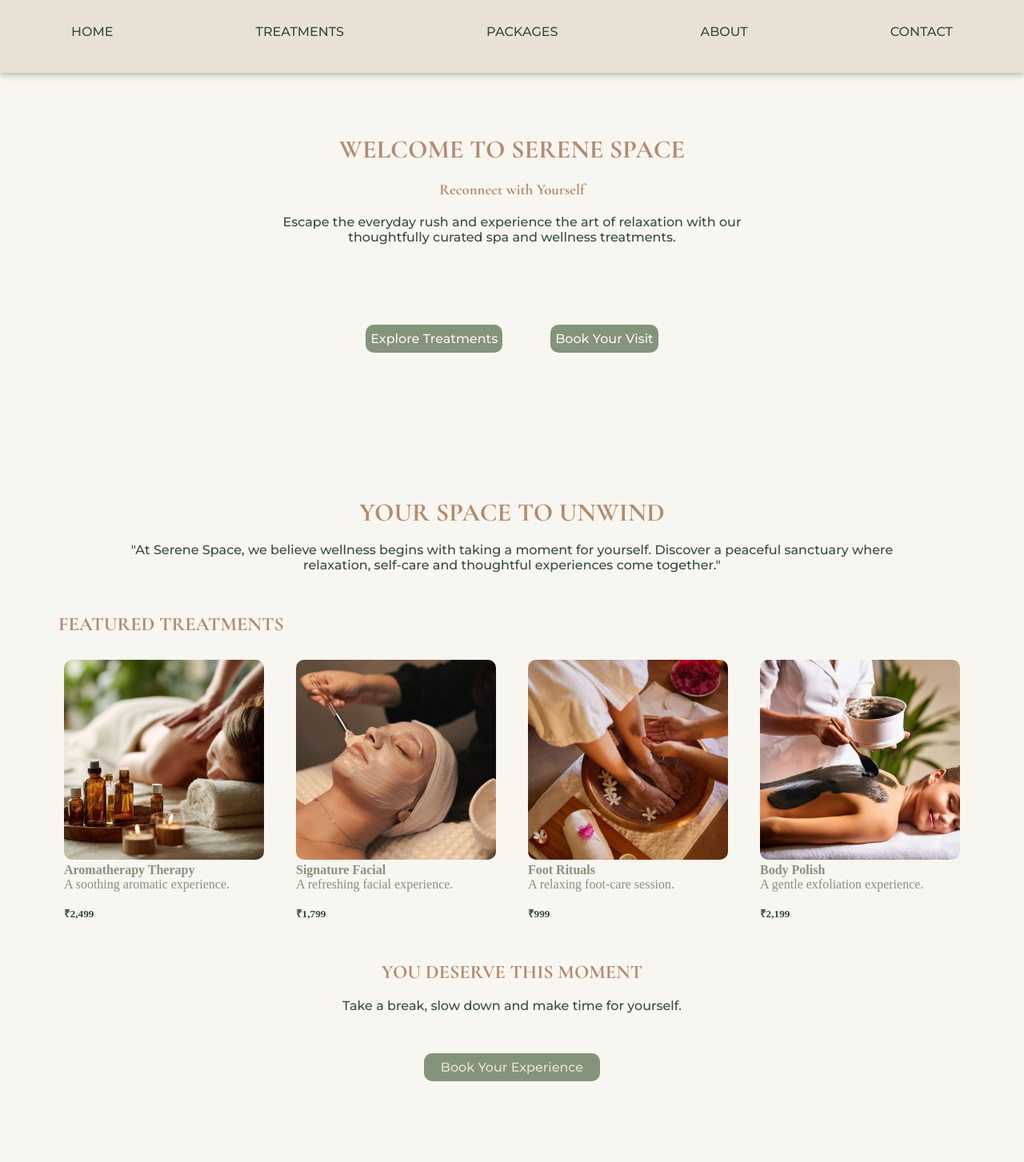
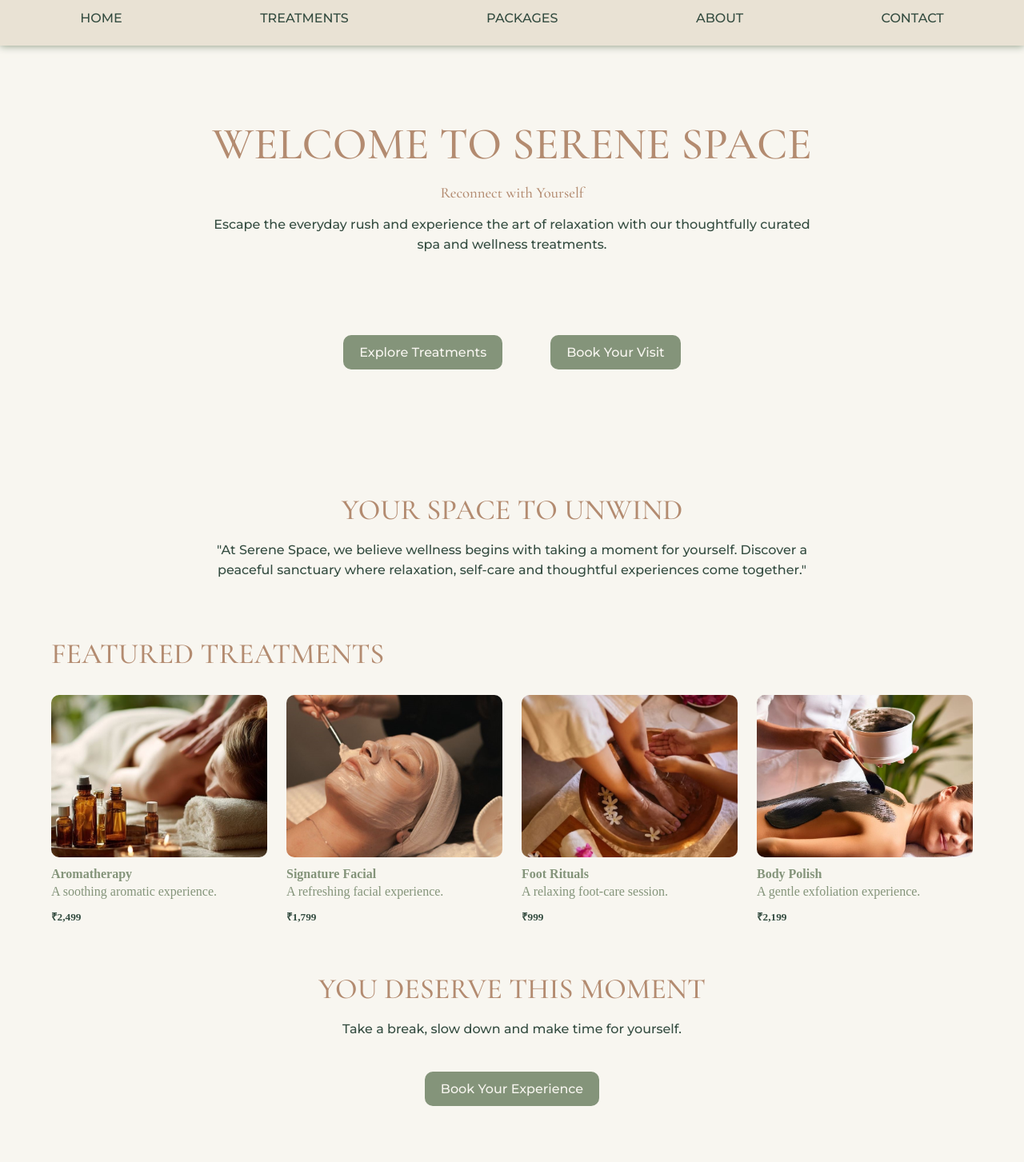
Before and after one commit to moulyakr14/Serene-Space, a plain HTML site: page index.html in a window 1280 px wide. Shown: the part 13-1466 px from the top of the page at 80% size. Before the commit the page ends 1415 px from the top, so only its background shows below. Drawn offline with nearby package versions, Linux system fonts and the light colour scheme.

Commit message:
Added responsive designs

```diff
--- a/index.html
+++ b/index.html
@@ -3,18 +3,12 @@
 	<head>
 		<meta charset="UTF-8" />
 		<meta name="viewport" content="width=device-width, initial-scale=1.0" />
-		<title>Home</title>
+		<title>Serene Space | Home</title>
 		<link rel="stylesheet" href="./style.css" />
 		<link rel="preconnect" href="https://fonts.googleapis.com" />
 		<link rel="preconnect" href="https://fonts.gstatic.com" crossorigin />
 		<link
-			href="https://fonts.googleapis.com/css2?family=Montserrat:ital,wght@0,100..900;1,100..900&display=swap"
-			rel="stylesheet"
-		/>
-		<link rel="preconnect" href="https://fonts.googleapis.com" />
-		<link rel="preconnect" href="https://fonts.gstatic.com" crossorigin />
-		<link
-			href="https://fonts.googleapis.com/css2?family=Cormorant+Garamond:ital,wght@0,300..700;1,300..700&display=swap"
+			href="https://fonts.googleapis.com/css2?family=Cormorant+Garamond:ital,wght@0,300..700;1,300..700&family=Montserrat:ital,wght@0,100..900;1,100..900&display=swap"
 			rel="stylesheet"
 		/>
 	</head>
@@ -27,12 +21,10 @@
 			<a href="./contact.html">contact</a>
 		</nav>
 
-		<div class="information">
-			<div class="welcome">
+		<main>
+			<section class="information welcome">
 				<h1 class="head">welcome to serene space</h1>
-				<br />
 				<h3 class="subhead">Reconnect with Yourself</h3>
-				<br />
 				<p class="content">
 					Escape the everyday rush and experience the art of
 					relaxation with our thoughtfully curated spa and wellness
@@ -40,63 +32,54 @@
 				</p>
 
 				<div class="buttons">
-					<a href="./treatment.html"><h4>Explore Treatments</h4></a>
-					<a href="./contact.html"><h4>Book Your Visit</h4></a>
+					<a class="btn" href="./treatment.html">Explore Treatments</a>
+					<a class="btn" href="./contact.html">Book Your Visit</a>
 				</div>
-			</div>
+			</section>
 
-			<div class="sec1">
-				<h1 class="head">your space to unwind</h1>
-				<br />
-
+			<section class="information sec1">
+				<h2 class="head">your space to unwind</h2>
 				<p class="content">
 					"At Serene Space, we believe wellness begins with taking a
 					moment for yourself. Discover a peaceful sanctuary where
 					relaxation, self-care and thoughtful experiences come
 					together."
 				</p>
-			</div>
-		</div>
+			</section>
 
-
-		<h2 class="head" style="margin: 50px 0 10px 73px;">Featured Treatments</h2>
-		<div class="featured">
+			<h2 class="head section-title">Featured Treatments</h2>
+			<section class="featured">
 				<div class="therapy">
-				<img src="./asset/aromatherapy.jpg" alt="" />
-				<h4>Aromatherapy Therapy</h4>
+					<img src="./asset/aromatherapy.jpg" alt="Aromatherapy session with essential oils" loading="lazy" />
+					<h4>Aromatherapy</h4>
 					<p>A soothing aromatic experience.</p>
-				<br />
 					<h5>₹2,499</h5>
 				</div>
 				<div class="therapy">
-				<img src="./asset/facial.jpg" alt="" />
+					<img src="./asset/facial.jpg" alt="Signature facial treatment" loading="lazy" />
 					<h4>Signature Facial</h4>
 					<p>A refreshing facial experience.</p>
-				<br />
 					<h5>₹1,799</h5>
 				</div>
 				<div class="therapy">
-				<img src="./asset/foot.jpg" alt="" />
+					<img src="./asset/foot.jpg" alt="Relaxing foot care ritual" loading="lazy" />
 					<h4>Foot Rituals</h4>
 					<p>A relaxing foot-care session.</p>
-				<br />
 					<h5>₹999</h5>
 				</div>
 				<div class="therapy">
-				<img src="./asset/polish.jpg" alt="" />
+					<img src="./asset/polish.jpg" alt="Gentle body polish exfoliation" loading="lazy" />
 					<h4>Body Polish</h4>
 					<p>A gentle exfoliation experience.</p>
-				<br />
 					<h5>₹2,199</h5>
 				</div>
-		</div>
+			</section>
 
-		<div>
-			<div class="information" style="margin: 30px;">
-				<h2 class="head">you deserve this moment</h2><br>
+			<section class="information cta">
+				<h2 class="head">you deserve this moment</h2>
 				<p class="content">Take a break, slow down and make time for yourself.</p>
-				<a href="./contact.html"><h4 class="button" style="margin: 50px 500px;">Book Your Experience</h4></a>
-			</div>
-		</div>
+				<a class="btn" href="./contact.html">Book Your Experience</a>
+			</section>
+		</main>
 	</body>
 </html>
--- a/style.css
+++ b/style.css
@@ -3,25 +3,39 @@
 	margin: 0;
 	padding: 0;
 }
+html {
+	scroll-behavior: smooth;
+}
 body {
 	background-color: #f8f6f0;
+	overflow-x: hidden;
+}
+img {
+	max-width: 100%;
+	display: block;
 }
 p {
 	color: #344c40;
+	line-height: 1.6;
 }
 .navbar {
+	position: sticky;
+	top: 0;
+	z-index: 100;
 	width: 100%;
-	height: 13vh;
+	min-height: 70px;
+	padding: 8px 16px;
 	background-color: #e9e2d4;
 	display: flex;
+	flex-wrap: wrap;
 	align-items: center;
 	justify-content: space-around;
+	gap: 4px;
 	font-family: "Montserrat", sans-serif;
 	font-optical-sizing: auto;
 	font-weight: 450;
 	font-style: normal;
-	position: fixed;
-	box-shadow: 0px 0px 10px #84947a;
+	box-shadow: 0 0 10px #84947a;
 }
 .navbar a {
 	text-decoration: none;
@@ -31,35 +45,46 @@ p {
 	align-items: center;
 	justify-content: center;
 	padding: 10px;
-	transition: transform 0.5s ease-in-out;
+	transition: background-color 0.4s ease, color 0.4s ease;
 }
-.navbar a:hover {
+.navbar a:hover,
+.navbar a:focus-visible {
 	background-color: #b38b70;
 	color: #f8f6f0;
 	border-radius: 15px;
 }
 .information {
-	margin: 0 150px;
+	margin: 0 auto;
+	padding: 0 clamp(16px, 8vw, 150px);
+	max-width: 1400px;
 	text-align: center;
 }
-.information a {
-	text-decoration: none;
-}
 .welcome {
-	padding: 180px;
+	padding-top: clamp(60px, 7vw, 180px);
+	padding-bottom: clamp(60px, 12vw, 180px);
 	color: #b38b70;
-	font-family: "Cormorant Garamond", serif;
-	font-optical-sizing: auto;
-	font-weight: <weight>;
-	font-style: normal;
 }
 .head {
 	text-transform: uppercase;
 	font-family: "Cormorant Garamond", serif;
 	font-optical-sizing: auto;
-	font-weight: <weight>;
+	font-weight: 500;
 	font-style: normal;
 	color: #b38b70;
+	line-height: 1.2;
+	margin-bottom: 16px;
+}
+h1.head {
+	font-size: clamp(2rem, 6vw, 3.5rem);
+}
+h2.head {
+	font-size: clamp(1.5rem, 4vw, 2.25rem);
+}
+.subhead {
+	font-family: "Cormorant Garamond", serif;
+	font-weight: 500;
+	color: #b38b70;
+	margin-bottom: 16px;
 }
 .content {
 	color: #344c40;
@@ -67,73 +92,98 @@ p {
 	font-optical-sizing: auto;
 	font-weight: 450;
 	font-style: normal;
+	max-width: 70ch;
+	margin: 0 auto;
+}
+.sec1 {
+	padding-top: 0;
+	padding-bottom: 20px;
 }
 .buttons {
 	display: flex;
+	flex-wrap: wrap;
 	align-items: center;
 	justify-content: center;
-	gap: clamp(50px, 60px, 100px);
-	padding-top: 100px;
+	gap: 20px 60px;
+	padding-top: clamp(40px, 8vw, 100px);
 }
-.buttons h4 {
-	align-content: center;
+.btn {
+	display: inline-block;
 	background-color: #84947a;
 	color: #f8f6f0;
-	height: 35px;
-	width: auto;
-	padding: clamp(5px, 6px, 20px);
+	padding: 12px 20px;
 	border-radius: 10px;
+	text-decoration: none;
 	font-family: "Montserrat", sans-serif;
 	font-optical-sizing: auto;
-	font-weight: 450;
-	font-style: normal;
-	transition: transform 0.5s ease-in-out;
+	font-weight: 500;
+	font-size: 1rem;
+	transition: background-color 0.4s ease, color 0.4s ease;
 }
-.buttons h4:hover {
+.btn:hover,
+.btn:focus-visible {
 	background-color: #344c40;
 	color: #e9e2d4;
 	cursor: pointer;
 }
-.sec1 {
-	text-align: center;
+.section-title {
+	text-align: left;
+	margin: 50px 0 10px;
+	padding: 0 clamp(16px, 5vw, 73px);
 }
 .featured {
-	display: flex;
-	justify-content: center;
-	justify-items: center;
+	display: grid;
+	grid-template-columns: repeat(auto-fit, minmax(220px, 1fr));
+	gap: 24px;
+	max-width: 1400px;
+	margin: 0 auto;
+	padding: 20px clamp(16px, 5vw, 73px);
 }
-.featured img {
-	width: 250px;
-	height: auto;
+.therapy img {
+	width: 100%;
+	aspect-ratio: 4 / 3;
+	object-fit: cover;
 	border-radius: 10px;
-}
-.therapy {
-	margin: 20px;
+	margin-bottom: 12px;
 }
 .featured h4,
-p {
+.featured p {
 	color: #84947a;
 }
 .featured h5 {
 	color: #344c40;
+	margin-top: 10px;
 }
-.button {
-	align-content: center;
-	background-color: #84947a;
-	color: #e9e2d4;
-	height: 35px;
-	width: auto;
-	padding: clamp(5px, 6px, 20px);
-	border-radius: 10px;
-	font-family: "Montserrat", sans-serif;
-	font-optical-sizing: auto;
-	font-weight: 450;
-	font-style: normal;
-	transition: transform 0.5s ease-in-out;
-	text-decoration: none;
+.cta {
+	padding-top: 40px;
+	padding-bottom: 70px;
 }
-.button:hover {
-	background-color: #344c40;
-	color: #e9e2d4;
-	cursor: pointer;
+.cta .content {
+	margin-bottom: 40px;
 }
+@media (max-width: 900px) {
+	.featured {
+		grid-template-columns: repeat(2, 1fr);
+	}
+}
+@media (max-width: 600px) {
+	.navbar {
+		justify-content: center;
+		font-size: 0.8rem;
+	}
+	.navbar a {
+		padding: 8px;
+	}
+	.featured {
+		grid-template-columns: 1fr;
+	}
+	.buttons {
+		flex-direction: column;
+		gap: 20px;
+	}
+	.btn {
+		width: 100%;
+		max-width: 320px;
+		text-align: center;
+	}
+}
```
Lines whose indentation alone changed are shown as unchanged.
